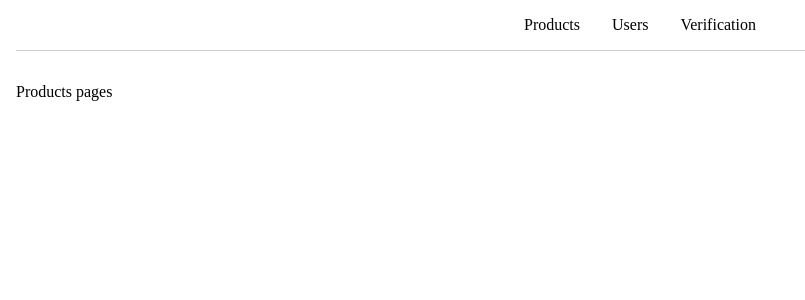
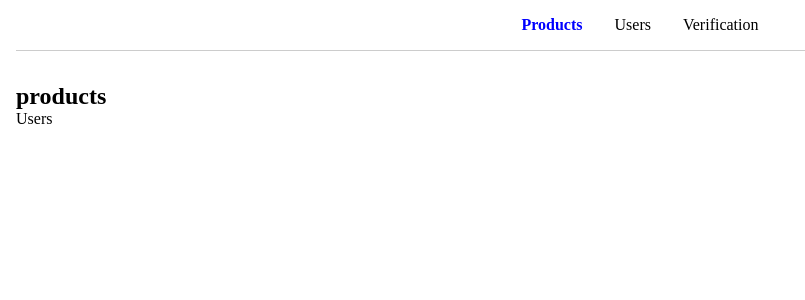
Before and after one commit to Niloofar-anisi/Front-End-Hiring-Test-Projec, a React (Vite) app: page / in a window 1280 px wide. Shown: the top 300 px of the page, without its empty margins (0-805 px from the left). Built offline with nearby package versions, Linux system fonts and the light colour scheme.

Commit message:
feat(components):Add new components Link and NavLink

```diff
--- a/src/components/APPNav.jsx
+++ b/src/components/APPNav.jsx
@@ -1,15 +1,17 @@
+import { Link, NavLink } from "react-router-dom";
+
 function APPNav(){
     return(
         <nav>
             <ul>
                 <li>
-                    <a href="/"> Products</a>
+                    <NavLink to="/"> Products</NavLink>
                 </li>
                 <li>
-                    <a href="/Users"> Users</a>
+                    <NavLink to="/Users"> Users</NavLink>
                 </li>
                 <li>
-                    <a href="/Verification"> Verification</a>
+                    <NavLink to="/Verification"> Verification</NavLink>
                 </li>
             </ul>
         </nav>
--- a/src/pages/Products.jsx
+++ b/src/pages/Products.jsx
@@ -1,5 +1,10 @@
+import { Link } from "react-router-dom";
+
 function Products(){
-    return <div>Products pages</div>;
+    return <div>
+        <h2>products</h2>
+        <Link to="/Users">Users</Link>
+    </div>;
 }
 
 export default Products;
```
